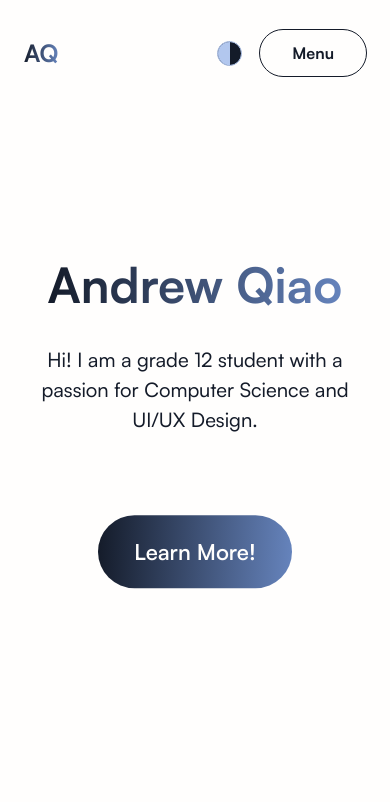
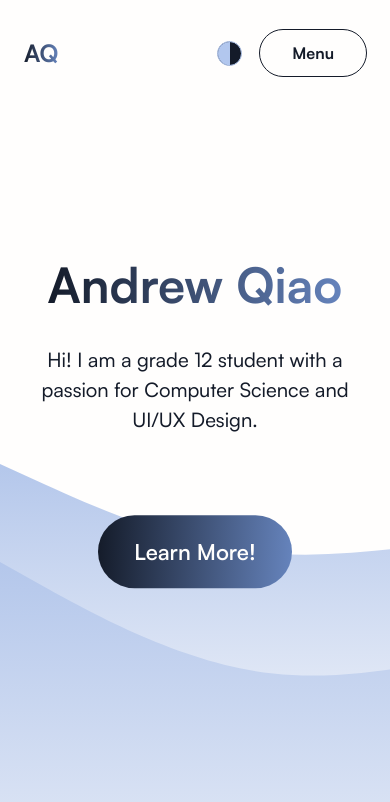
Before and after one commit to qiaoandrew/andrewqiao.com, a React (Create React App) app: page / in a window 390 px wide. Shown: the top 802 px of the page. Built offline with nearby package versions, Linux system fonts and the light colour scheme.

Commit message:
Revert "Experiment with mobile navbar"
This reverts commit 745836af5717351e4e72d1fc65ccd88a113a0810.

```diff
--- a/src/index.css
+++ b/src/index.css
@@ -84,8 +84,7 @@ html {
   overflow-x: hidden;
 }
 
-body,
-#root {
+body {
   box-sizing: border-box;
   overflow: hidden;
   position: relative;
@@ -117,22 +116,19 @@ a {
 }
 
 @media (max-width: 1200px) {
-  body,
-  #root {
+  body {
     margin-bottom: 16rem;
   }
 }
 
 @media (max-width: 786px) {
-  body,
-  #root {
+  body {
     margin-bottom: 10rem;
   }
 }
 
 @media (max-width: 600px) {
-  body,
-  #root {
+  body {
     margin-bottom: 6rem;
   }
 }
```
